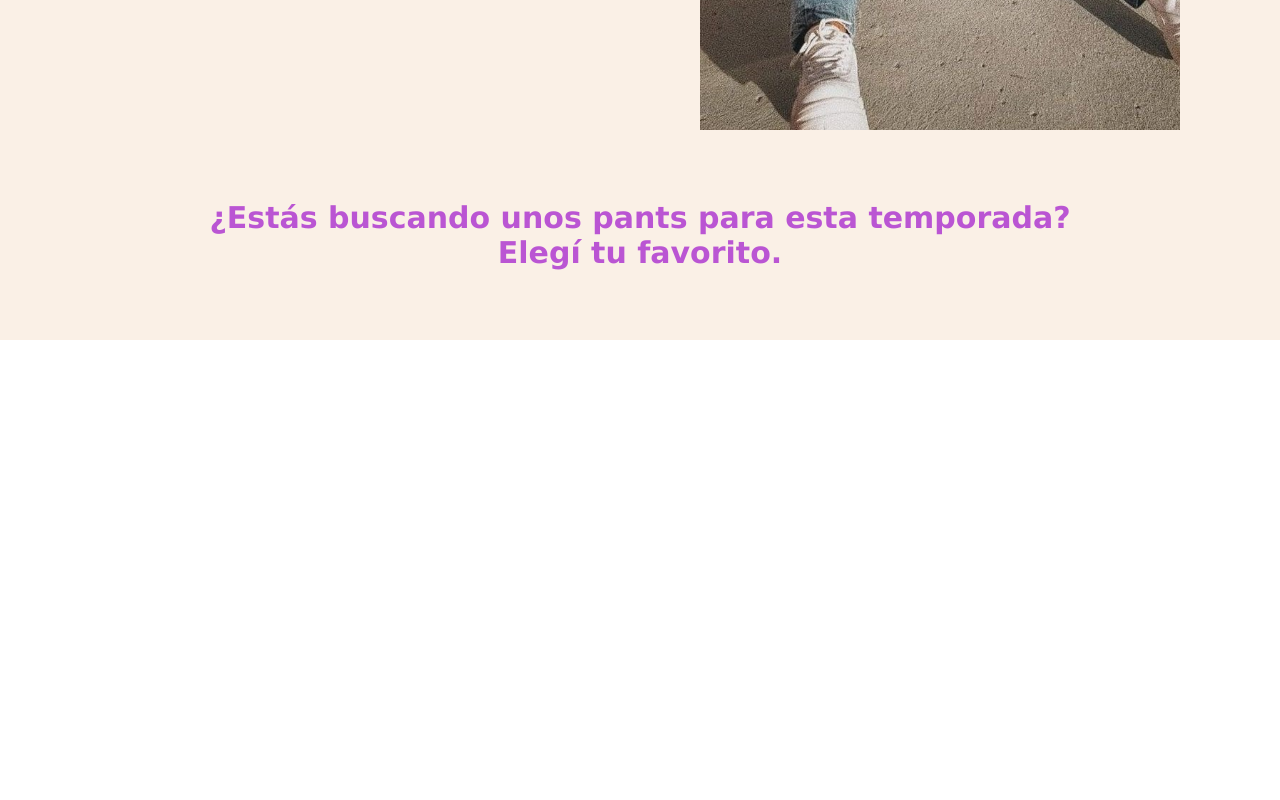
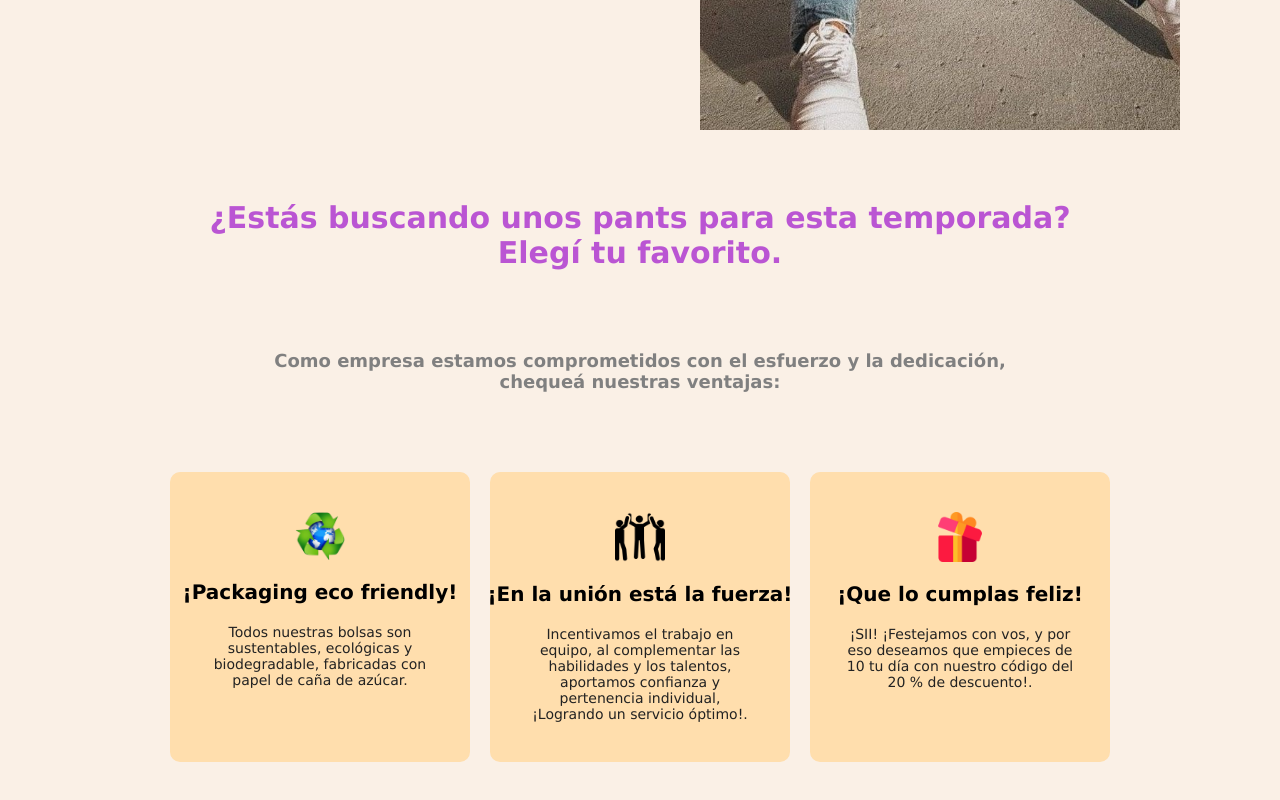
Before and after one commit to Caterina-Soubelet/landing-page, a plain HTML site: page index.html in a window 1280 px wide. Shown: the part 546-1346 px from the top of the page. Before the commit the page ends 886 px from the top, so only its background shows below. Drawn offline with Linux system fonts and the light colour scheme.

Commit message:
Creación de info de calu

```diff
--- a/Recursos/style.css
+++ b/Recursos/style.css
@@ -5,7 +5,7 @@
     --background:
         --salmón oscuro:#E9967A;
     --celestito: #88b79a;
-    --negro:#222222;
+    --negro: #222222;
     --violeta: #BA55D3;
 }
 
@@ -55,24 +55,27 @@ header {
 .navbar {
     gap: 150px
 }
+
 .navbar-list {
     gap: 70px
-
 }
 
-.navbar-list, a {
+.navbar-list,
+a {
     text-decoration: none;
-    color:snow;
+    color: snow;
     font-weight: 500;
 }
 
 
-.navbar-list, li:first-child > a {
+.navbar-list,
+li:first-child>a {
     font-weight: 600;
 }
 
-.navbar-list, li:nth-child(3) >a {
-    color:red;
+.navbar-list,
+li:nth-child(3)>a {
+    color: red;
     font-weight: 600;
 }
 
@@ -83,14 +86,14 @@ header {
     height: 49px;
     padding: 5px 10px;
     margin-right: 1rem;
-    color:aliceblue;
+    color: aliceblue;
     cursor: pointer;
 
 }
 
 /* empieza el body */
 main {
-    background-color:linen;
+    background-color: linen;
     display: flex;
     flex-direction: column;
     align-items: center;
@@ -108,6 +111,7 @@ max-width: 1200px;
     display: flex;
     justify-content: center;
     align-items: center;
+    min-width: 500px;
 }
 
 .hero-info {
@@ -115,7 +119,6 @@ align-items: center;
     flex-direction: column;
     gap: 20px;
     width: 50%;
-    display: flex;
 }
 
 .hero-info h1 {
@@ -124,7 +127,7 @@ align-items: center;
     display: flexbox;
     min-width: 500px;
     font-weight: 800;
-    color:deeppink;
+    color: deeppink;
 
 
 }
@@ -132,15 +135,16 @@ align-items: center;
 .hero-info p {
     font-size: 20px;
     padding: 15px 0px;
-    width: 250px;
-    font-family:'Courier New', Courier, monospace;
     width: 70%;
-    color:var(--negro);
+    font-family: 'Courier New', Courier, monospace;
+    width: 70%;
+    color: var(--negro);
 
 }
+
 .hero-info a {
     color: antiquewhite;
-    background-color:darkorange;
+    background-color: darkorange;
     width: 150px;
     margin: 20px;
     padding: 15px 20px;
@@ -166,7 +170,8 @@ align-items: center;
     gap: 20 px;
 
 }
-/* info */
+
+/* info card */
 #info {
     padding: 70px 0;
     max-width: 1200px;
@@ -182,7 +187,69 @@ align-items: center;
     font-size: 30px;
     width: 80%;
     min-width: 500px;
+    max-width: 1200px;
     font-weight: 800;
     color: var(--violeta);
     text-align: center;
 }
+
+#info h3 {
+    font-size: 20px;
+    margin: 0em;
+
+}
+
+#info h4 {
+    font-size: 18px;
+    width: 80%;
+    min-width: 500px;
+    max-width: 1200px;
+    font-weight: 800;
+    text-align: center;
+    color: grey;
+
+
+
+}
+
+.info-cards-container {
+    display: flex;
+    justify-content: space-around;
+    align-items: flex-start;
+    flex-wrap: wrap;
+    gap: 20px;
+}
+
+.info-card {
+    width: 300px;
+    height: 290px;
+    padding: 40px 30px;
+    display: flex;
+    flex-direction: column;
+    align-items: center;
+    text-align: center;
+    background: navajowhite;
+    border-radius: 10px;
+    gap: 20px;
+
+}
+
+.info-card img {
+    width: 50px;
+}
+
+.info-card h3 {
+    font-size: 18px;
+    width: 80%;
+    min-width: 500px;
+    font-weight: 600;
+    text-align: center;
+
+}
+
+.info-card p {
+    font-size: 14px;
+    font-weight: 300;
+    color: #222222;
+
+}
--- a/index.html
+++ b/index.html
@@ -6,25 +6,15 @@
     <meta name="viewport" content="width=device-width, initial-scale=1.0" />
     <title>Calú Jeans</title>
     <link rel="stylesheet" href="./Recursos/style.css" />
+    <link
+      rel="stylesheet"
+      href="https://cdnjs.cloudflare.com/ajax/libs/font-awesome/6.2.1/css/all.min.css"
+      integrity="sha512-MV7K8+y+gLIBoVD59lQIYicR65iaqukzvf/nwasF0nqhPay5w/9lJmVM2hMDcnK1OnMGCdVK+iQrJ7lzPJQd1w=="
+      crossorigin="anonymous"
+      referrerpolicy="no-referrer"
+    />
   </head>
   <body>
-    <header>
-      <img src="./Recursos/Logo-calu.png" alt="Logo de Calú" class="logo" />
-      <nav class="navbar">
-        <ul class="navbar-list">
-          <li><a href="">Inicio</a></li>
-          <li><a href="">SS'23</a></li>
-          <li><a href="">SALE!</a></li>
-          <li><a href="">Iniciar sesión</a></li>
-        </ul>
-        <!-- agregar input y label -->
-        <img
-          src="./Recursos/carrito.png"
-          alt="Carrito de compras"
-          class="carrito-icon"
-        />
-      </nav>
-    </header>
     <main>
       <!-- hero -->
       <section id="hero">
@@ -37,7 +27,7 @@
             tenemos para vos, nuestras ofertas y formas de envio.
           </p>
           <div class="hero-a">
-            <a href=""> Catálogo</a>
+            <a href="" class=""> Catálogo</a>
             <a href=""> Sobre nosotros</a>
           </div>
         </div>
@@ -50,11 +40,69 @@
         </div>
       </section>
 
+      <header>
+        <img src="./Recursos/Logo-calu.png" alt="Logo de Calú" class="logo" />
+        <nav class="navbar">
+          <label for="toggle-menu"><i class="fa-solid fa-bars"></i></label>
+          <input type="checkbox" id="toggle-menu" />
+          <ul class="navbar-list">
+            <li><a href="">Inicio</a></li>
+            <li><a href="">SS'23</a></li>
+            <li><a href="">SALE!</a></li>
+            <li><a href="">Iniciar sesión</a></li>
+          </ul>
+          <!-- agregar input y label -->
+          <img
+            src="./Recursos/carrito.png"
+            alt="Carrito de compras"
+            class="carrito-icon"
+          />
+        </nav>
+      </header>
+
       <!-- info -->
       <section id="info">
         <h2>
           ¿Estás buscando unos pants para esta temporada? Elegí tu favorito.
         </h2>
+        <h4>
+          Como empresa estamos comprometidos con el esfuerzo y la dedicación,
+          <br />
+          chequeá nuestras ventajas:
+        </h4>
+        <div class="info-cards-container">
+          <div class="info-card">
+            <img
+              src="./info/medio - Editado.png"
+              alt=" icono verde a favor del medio ambiente"
+            />
+            <h3>¡Packaging eco friendly!</h3>
+            <p>
+              Todos nuestras bolsas son sustentables, ecológicas y
+              biodegradable, fabricadas con papel de caña de azúcar.
+            </p>
+          </div>
+          <div class="info-card">
+            <img src="./info/trabajo.png" alt="icono de de manos" />
+            <h3>¡En la unión está la fuerza!</h3>
+            <p>
+              Incentivamos el trabajo en equipo, al complementar las habilidades
+              y los talentos, aportamos confianza y pertenencia individual,<br />
+              ¡Logrando un servicio óptimo!.
+            </p>
+          </div>
+          <div class="info-card">
+            <img
+              src="./info/caja-de-regalo.png"
+              alt="icono de caja de regalo con moño"
+            />
+            <h3>¡Que lo cumplas feliz!</h3>
+            <p>
+              ¡SII! ¡Festejamos con vos, y por eso deseamos que empieces de 10
+              tu día con nuestro código del 20 % de descuento!.
+            </p>
+          </div>
+        </div>
       </section>
     </main>
   </body>
```
Also changed, not shown: info/caja-de-regalo.png (added), info/medio - Editado.png (added), info/salud.png (added), info/trabajo.png (added). Lines whose indentation alone changed are shown as unchanged.
